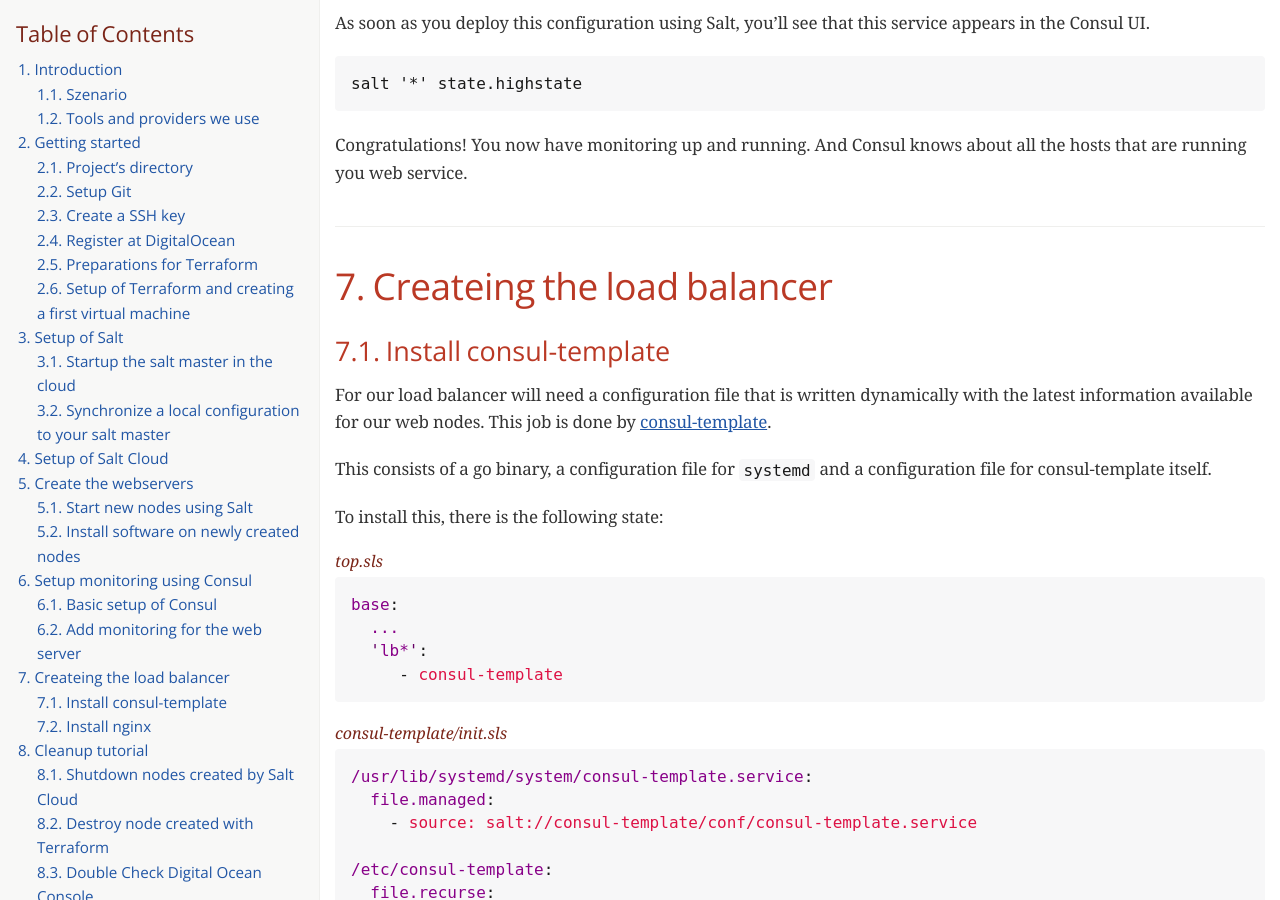
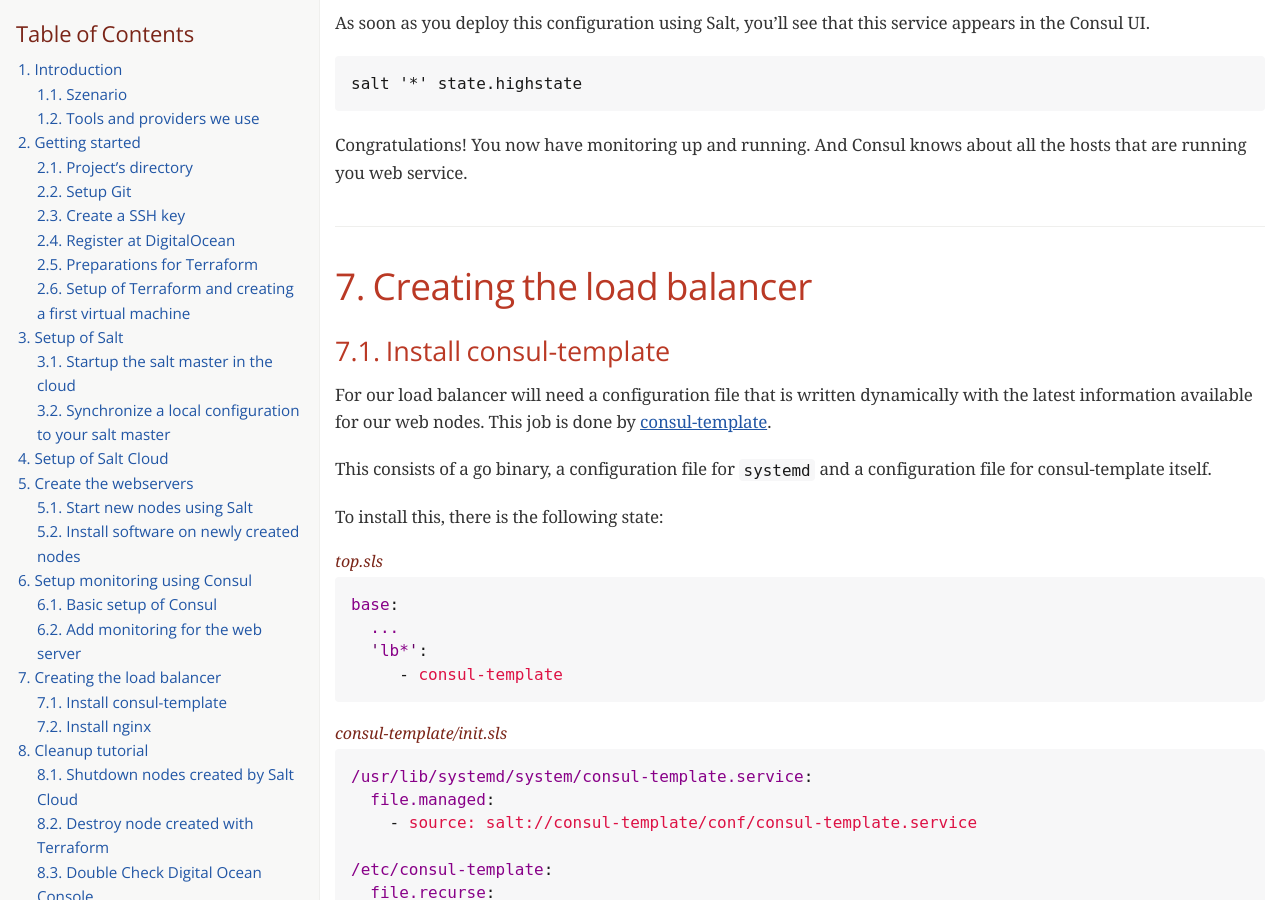
Before and after one commit to ahus1/saltconsul-examples, a Jekyll site: the page tutorial.html, which Jekyll copies as it is, in a window 1280 px wide and 900 px high, scrolled down 20441 px. Built offline with Jekyll 4.4.1, drawn with Linux system fonts in a browser that asks for light colours; nearby versions of some CDN libraries; some web fonts are replaced; some of the changed text lies outside the part shown.

```diff
--- a/tutorial.html
+++ b/tutorial.html
@@ -52,7 +52,7 @@
 <li><a href="#_add_monitoring_for_the_web_server">6.2. Add monitoring for the web server</a></li>
 </ul>
 </li>
-<li><a href="#_createing_the_load_balancer">7. Createing the load balancer</a>
+<li><a href="#_creating_the_load_balancer">7. Creating the load balancer</a>
 <ul class="sectlevel2">
 <li><a href="#_install_consul_template">7.1. Install consul-template</a></li>
 <li><a href="#_install_nginx">7.2. Install nginx</a></li>
@@ -1001,7 +1001,7 @@ that are running you web service.</p>
 </div>
 </div>
 <div class="sect1">
-<h2 id="_createing_the_load_balancer">7. Createing the load balancer</h2>
+<h2 id="_creating_the_load_balancer">7. Creating the load balancer</h2>
 <div class="sectionbody">
 <div class="sect2">
 <h3 id="_install_consul_template">7.1. Install consul-template</h3>
```
Also changed, not shown: other parts of tutorial.html (+1 -1 lines).
